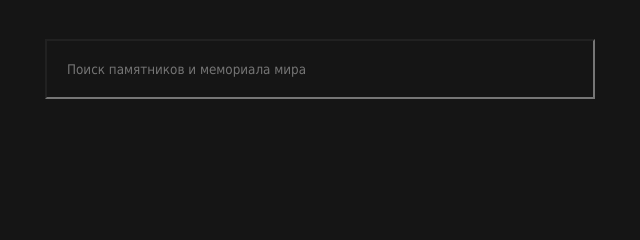
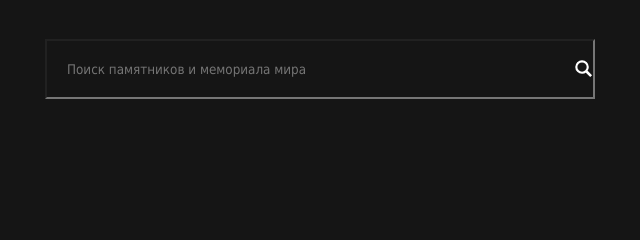
Before and after one commit to abobus-2288/pamyatniki-final, a plain HTML site: page index.html in a window 1280 px wide. Shown: the part 297-537 px from the top of the page, 320-960 px from the left. Drawn offline with Linux system fonts and the light colour scheme.

Commit message:
лупа

```diff
--- a/main.css
+++ b/main.css
@@ -12,9 +12,10 @@ input{
     width: 550px;
     height: 60px;
     background-color: #151515;
-}
-input::after{
-    content: url("images/poisk.svg");
+    background-repeat: no-repeat;
+    background-image: url(images/poisk.svg);
+    background-position: right center;
+    color: white;
 }
 .container{
     max-width: 1411px;
```
